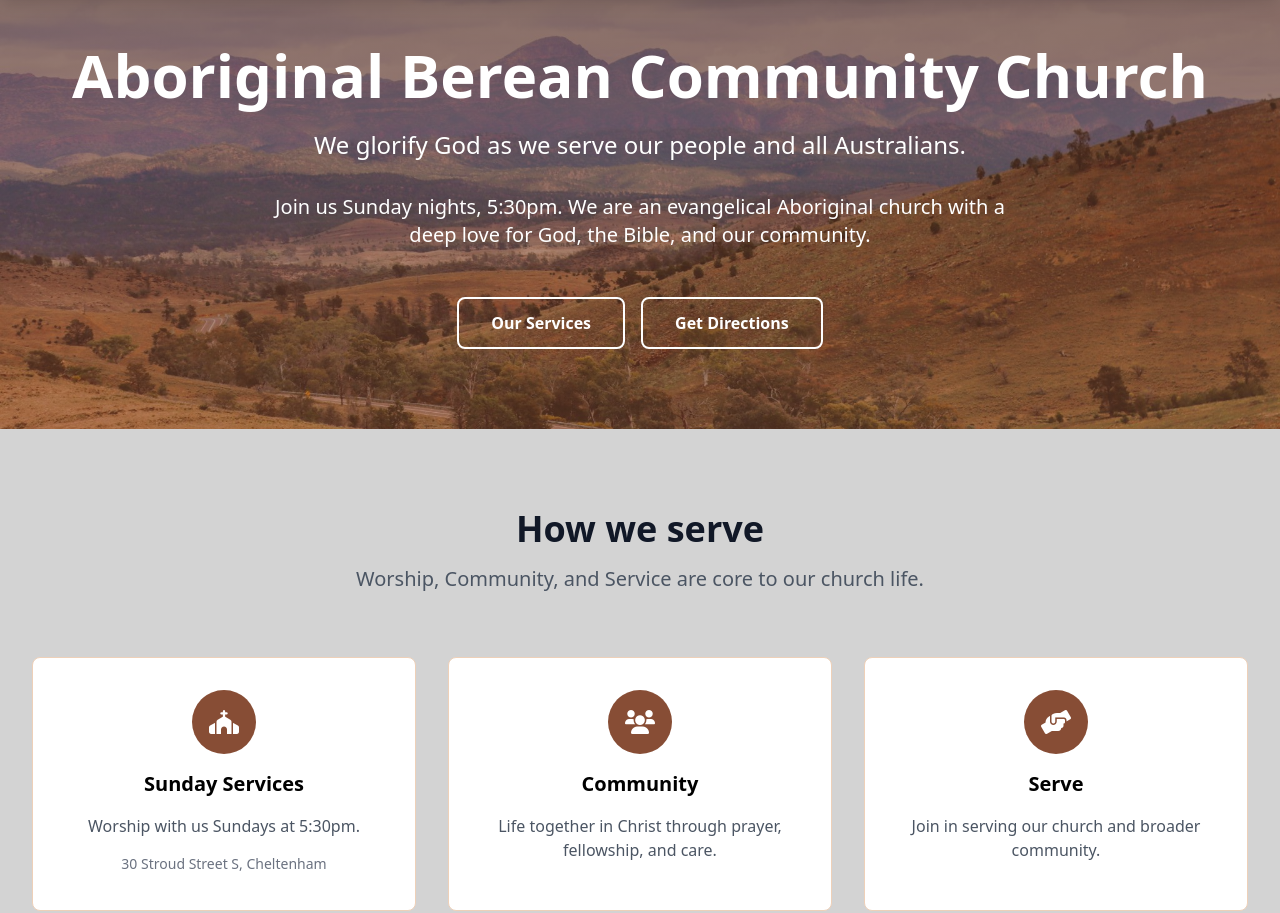
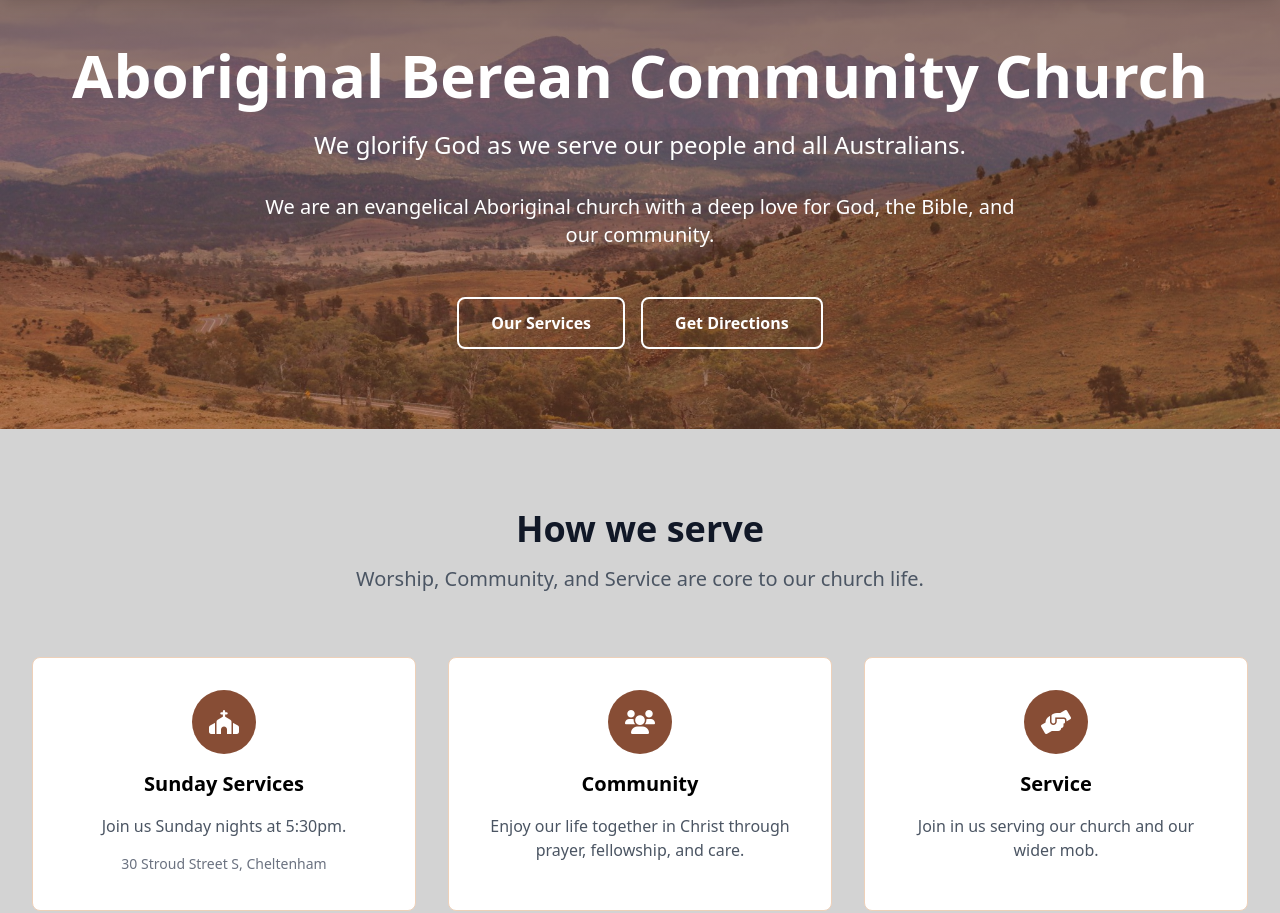
Before and after one commit to jashoet/abcc, a plain HTML site: page index.html in a window 1280 px wide. Shown: the part 67-980 px from the top of the page. Drawn offline with nearby package versions, Linux system fonts and the light colour scheme.

Commit message:
Add files via upload

```diff
--- a/index.html
+++ b/index.html
@@ -99,8 +99,7 @@
         <div class="max-w-7xl mx-auto px-4 sm:px-6 lg:px-8">
             <div class="flex justify-between h-16">
                 <div class="flex items-center">
-
-                      <img src="ABCCLogo.svg" alt="Aboriginal Berean Community Church" class="h-12 w-auto" />
+                    <img src="ABCCLogo.svg" alt="Aboriginal Berean Community Church" class="h-12 w-auto" />
 
                 </div>
                 <div class="hidden md:flex items-center space-x-2">
@@ -140,7 +139,7 @@
                 <h1 class="text-4xl md:text-6xl font-bold mb-6">Aboriginal Berean Community Church</h1>
                 <p class="text-xl md:text-2xl mb-8">We glorify God as we serve our people and all Australians.</p>
                 <p class="text-lg md:text-xl mb-12 max-w-3xl mx-auto">
-                    Join us Sunday nights, 5:30pm. We are an evangelical Aboriginal church with a deep love for God, the Bible, and our community.
+                    We are an evangelical Aboriginal church with a deep love for God, the Bible, and our community.</p>
                 </p>
                 <div class="flex flex-col sm:flex-row gap-4 justify-center">
                     <a href="#services" class="border-2 border-white text-white px-8 py-3 rounded-lg font-semibold hover:bg-white/40 hover:text-live-900 transition duration-300">
@@ -171,7 +170,7 @@
                         <i class="fas fa-church text-2xl"></i>
                     </div>
                     <h3 class="text-xl font-semibold mb-4">Sunday Services</h3>
-                    <p class="text-gray-600 mb-4">Worship with us Sundays at 5:30pm.</p>
+                    <p class="text-gray-600 mb-4">Join us Sunday nights at 5:30pm.</p>
                     <p class="text-sm text-gray-500">30 Stroud Street S, Cheltenham</p>
                 </div>
 
@@ -181,7 +180,7 @@
                         <i class="fas fa-users text-2xl"></i>
                     </div>
                     <h3 class="text-xl font-semibold mb-4">Community</h3>
-                    <p class="text-gray-600 mb-4">Life together in Christ through prayer, fellowship, and care.</p>
+                    <p class="text-gray-600 mb-4">Enjoy our life together in Christ through prayer, fellowship, and care.</p>
                 </div>
 
                 <!-- Serve -->
@@ -189,8 +188,8 @@
                     <div class="bg-live-700 text-white rounded-full w-16 h-16 flex items-center justify-center mx-auto mb-4">
                         <i class="fas fa-hands-helping text-2xl"></i>
                     </div>
-                    <h3 class="text-xl font-semibold mb-4">Serve</h3>
-                    <p class="text-gray-600 mb-4">Join in serving our church and broader community.</p>
+                    <h3 class="text-xl font-semibold mb-4">Service</h3>
+                    <p class="text-gray-600 mb-4">Join in us serving our church and our wider mob.</p>
                 </div>
             </div>
         </div>
```
Also changed, not shown: ABCCLogo-clean.svg (added).
